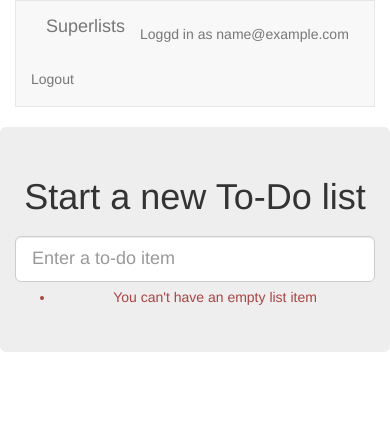
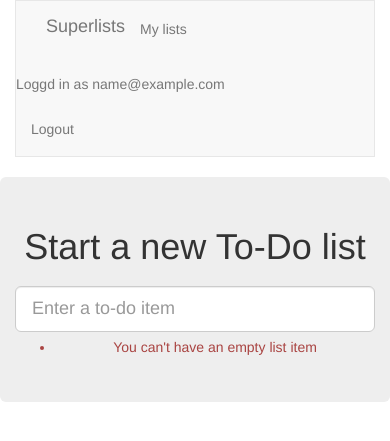
Before and after one commit to salmanulfarzy/superlists, a Django app: page /lists/new in a window 390 px wide. Shown: the top 441 px of the page. Run offline with Django 3.2, Linux system fonts and the light colour scheme; the visitor is signed in with stand-in values (Sample User, id 1); some libraries are stand-ins or nearby versions.

Commit message:
Add URL, placeholder view for my lists

```diff
--- a/lists/templates/base.html
+++ b/lists/templates/base.html
@@ -16,6 +16,9 @@
         <div class="container-fluid">
           <a class="navbar-brand" href="/">Superlists</a>
           {% if user.email %}
+            <ul class="nav navbar-nav navbar-left">
+              <li><a href="{% url 'my_lists' user.email %}">My lists</a></li>
+            </ul>
             <ul class="nav navbar-nav navbar-right">
               <li class="navbar-text">Loggd in as {{ user.email }}</li>
               <li><a href="{% url 'logout' %}">Logout</a><li>
@@ -47,6 +50,7 @@
         <div class="col-md-6 col-md-offset-3 jumbotron">
           <div class="text-center">
             <h1>{% block header_text %}{% endblock %}</h1>
+            {% block list_form %}
             <form method="POST" action="{% block form_action %}{% endblock %}">
               {{ form.text }}
               {% csrf_token %}
@@ -56,12 +60,19 @@
                 </div>
               {% endif %}
             </form>
+            {% endblock %}
           </div>
         </div>
       </div>
       <div class="row">
         <div class="col-md-6 col-md-offset-3">
           {% block table %}
+          {% endblock %}
+        </div>
+      </div>
+      <div class="row">
+        <div class="col-md-6 col-md-offset-3">
+          {% block extra_content %}
           {% endblock %}
         </div>
       </div>
--- a/lists/urls.py
+++ b/lists/urls.py
@@ -5,4 +5,5 @@ from lists import views
 urlpatterns = [
     url(r'^new$', views.new_list, name='new_list'),
     url(r'^(\d+)/$', views.view_list, name='view_list'),
+    url(r'^users/(.+)/$', views.my_lists, name='my_lists'),
     ]
--- a/lists/views.py
+++ b/lists/views.py
@@ -31,3 +31,6 @@ def new_list(request):
     else:
         context = {"form": form}
         return render(request, 'home.html', context)
+
+def my_lists(request, email):
+    return render(request, 'my_lists.html')
```
Also changed, not shown: lists/tests/test_views.py (+4 -0 lines).
